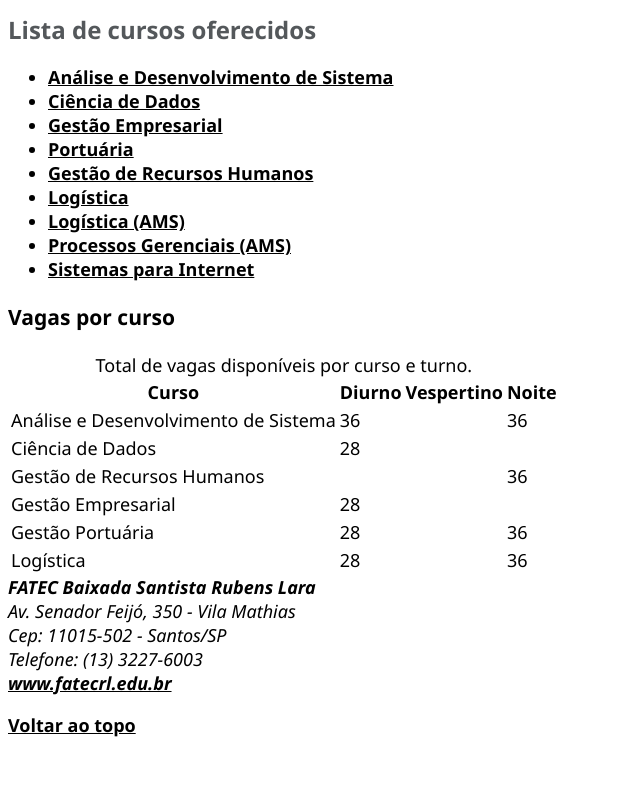
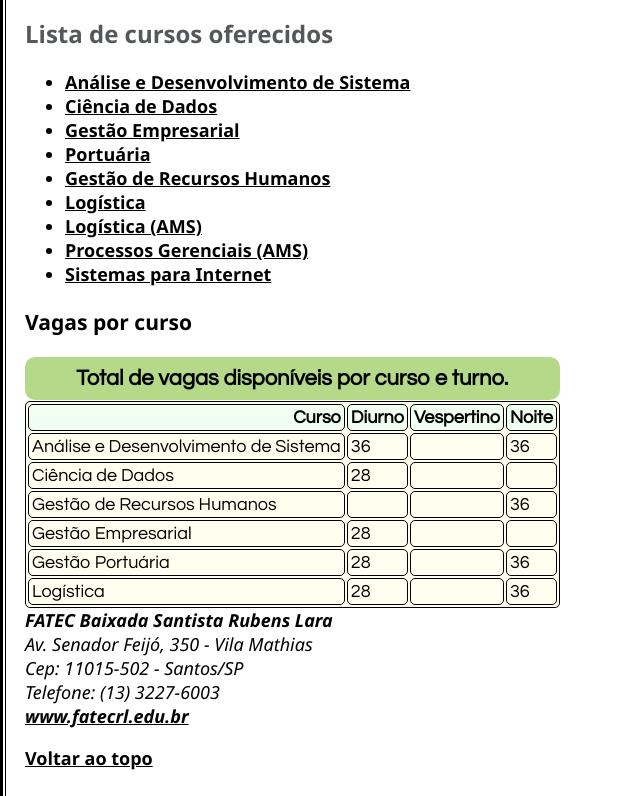
Before and after one commit to silvionavas/AulaSobrino, a plain HTML site: page Index.html in a window 1280 px wide. Shown: the part 997-1793 px from the top of the page, without its empty margins (0-640 px from the left). Before the commit the page ends 1753 px from the top, so only its background shows below. Drawn offline with Linux system fonts and the light colour scheme.

Commit message:
Aula 26/03

```diff
--- a/Index.html
+++ b/Index.html
@@ -15,7 +15,7 @@
     <p>
         <a href="https://fatecrl.edu.br/">
     <img src="imagens/fatec-rl-01.jpg"
-    alt="Saguão do prédio da Fatec Rubens Lara, com um jardim central.">
+    alt="Saguão do prédio da Fatec Rubens Lara, com um jardim central." width="300" height="255">
         </a>
     </p>
 
--- a/style.css
+++ b/style.css
@@ -1,10 +1,15 @@
 body {
     font-family: 'Segoe UI', Tahoma, Geneva, Verdana, sans-serif;
     font-size: 18px;
+    /* background-color: black; */
+    background-image:url(imagens/fundo.png) ;
+    background-repeat: repeat-y;
+    margin: 25px;
 }
 
 h1 {
     font-size: 30px;
+    /* font-weight: 100; */
 }
 
 h2 {
@@ -27,3 +32,38 @@
     border: 5px solid #54585b;
     padding: 10px;
 }
+
+td, th {
+    padding: 3px ;
+}
+
+table, td, th {
+    font-family: 'Century Gothic';
+    font-size: 18px;
+    border:1px solid black;
+    background: #FFFFF0;
+    border-radius: 5px;
+    /* border-collapse: collapse; */
+}
+
+td:hover {
+    background: #e6f9d0;
+}
+
+th:hover {
+    background:#bfd9a2;
+}
+
+th {
+    text-align:  right;
+    background-color:#f0fff0;
+}
+
+table caption {
+    font-size: 22px;
+    font-weight: bolder;
+    padding: 10px ;
+    background-color: #b4da89;
+    border-radius: 10px;
+    margin-bottom: 1px;
+}
```
Also changed, not shown: imagens/fundo.png (added), ultZipSobrino.txt (renamed from url.txt.txt).
